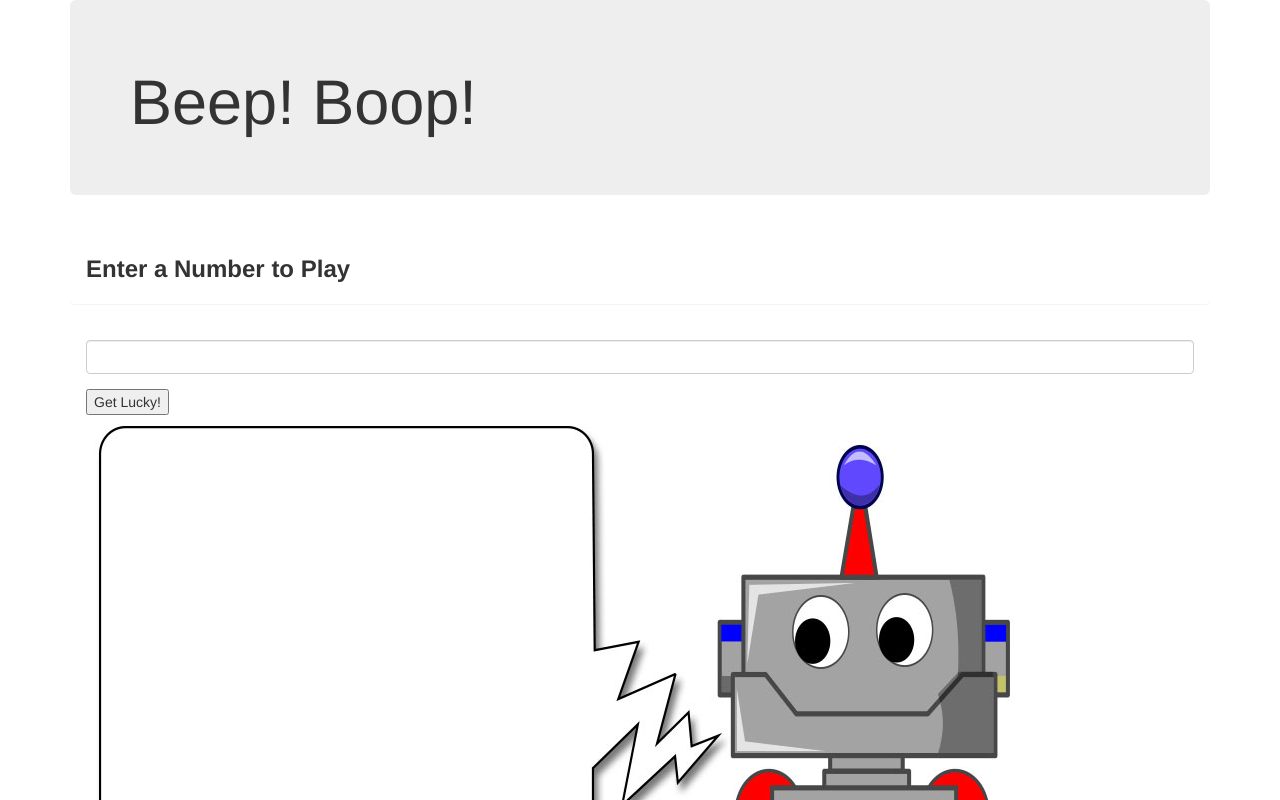
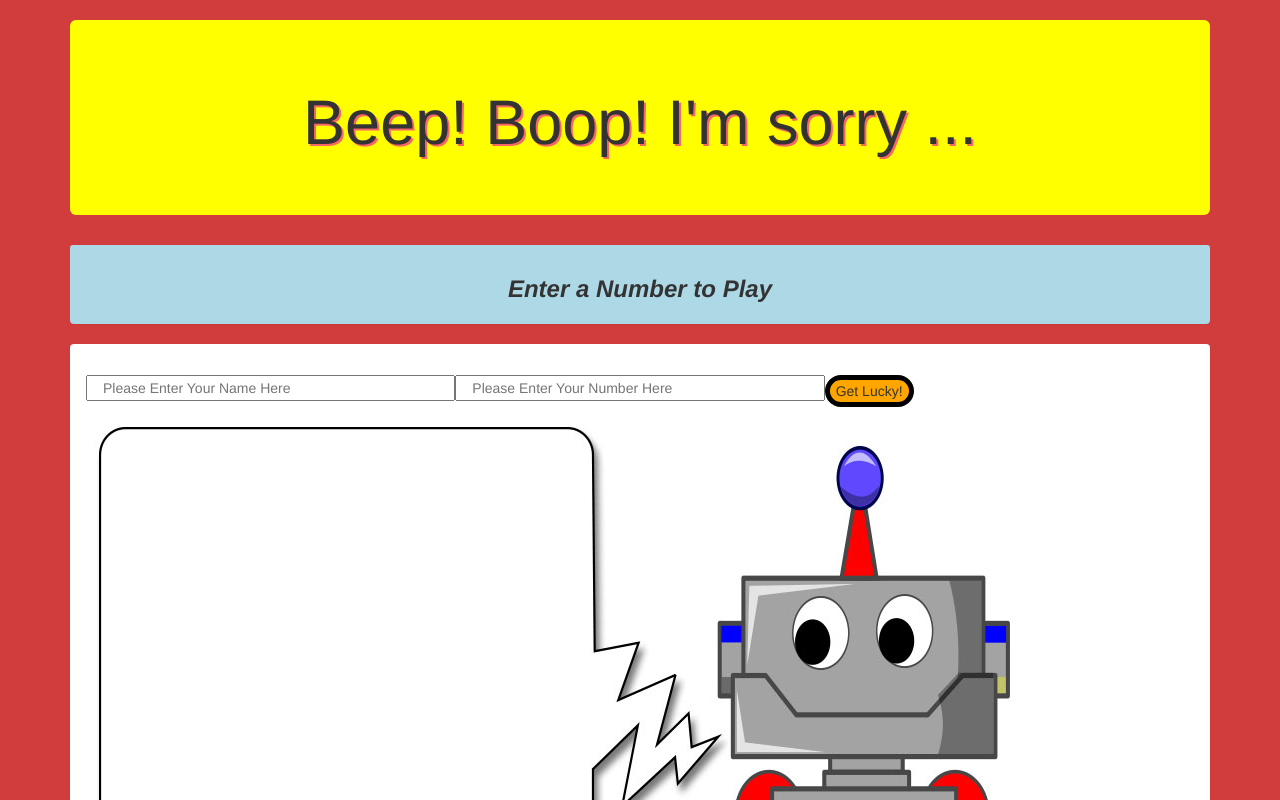
Before and after one commit to dzhambov/beep-boop-new, a plain HTML site: page index.html in a window 1280 px wide. Shown: the top 800 px of the page. Drawn offline with Linux system fonts and the light colour scheme.

Commit message:
add name input form in html.

```diff
--- a/css/styles.css
+++ b/css/styles.css
@@ -0,0 +1,34 @@
+h1 {
+  text-align: center;
+  text-shadow: 2px 2px #f76565;
+}
+h3 {
+  text-align: center;
+  font-style: italic;
+}
+body {
+  background-color:#d13d3d;
+  background-image: url(img/"Robot.jpg");
+  padding-top: 20px;
+  padding-bottom: 20px;
+  margin-top: auto;
+  margin-bottom: auto;
+}
+.jumbotron {
+  background-color: yellow;
+}
+.panel-heading {
+  background-color: lightblue;
+}
+#result {
+  font-size: 40px;
+  font-style: italic;
+}
+img{
+  image-size: 95%;
+}
+#button {
+  border-radius: 50px;
+  background-color: orange;
+  border:5px solid black;
+}
--- a/index.html
+++ b/index.html
@@ -10,7 +10,7 @@
 <body>
   <div class="container">
     <div class="jumbotron">
-      <h1>Beep! Boop!</h3>
+      <h1>Beep! Boop! I'm sorry <span class="name"></span>...</h3>
     </div>
     <div class="panel panel-heading">
       <h3><strong>Enter a Number to Play</strong></h3>
@@ -19,14 +19,14 @@
     <div class="panel panel-body">
       <form id="game">
         <div class="form-group">
-          <input type="number" id="number" class="form-control">
+          <input type="text" id="name" class="form-group col-md-4" placeholder="Please Enter Your Name Here">
+          <input type="number" id="number" class="form-group col-md-4" placeholder="Please Enter Your Number Here">
         </div>
-
         <button type="submit" name="button" id="button">Get Lucky!</button>
       </form>
       <img src="img/Robot.jpg" alt="Image of a cartoon robot.">
       <div id="result">
-
+        <p>Hello <span class="name"></span>,<br>Here is what you've got: </p>
       </div>
     </div>
   </div>
--- a/js/scripts.js
+++ b/js/scripts.js
@@ -4,6 +4,10 @@ $(document).ready(function() {
     event.preventDefault();
     var userNumber = parseInt($("input#number").val());
     var result = beepBoop(userNumber);
+    var nameInput = $("input#name").val();
+
+    $(".name").text(nameInput);
+
     $("#result").text(result);
   });
 });
@@ -15,7 +19,7 @@ var beepBoop = function(userNumber) {
 
   for (var i = 0; i <= userNumber; i++) {
     if (i.toString().includes("3")) {
-      arr.push("Sorry, You got Busted!");
+      arr.push("I'm sorry Dave, I'm afraid I can't do that");
     } else if (i.toString().includes("2")) {
       arr.push("I say Boop!");
     } else if (i.toString().includes("1")) {
```
Also changed, not shown: 1 other file.
